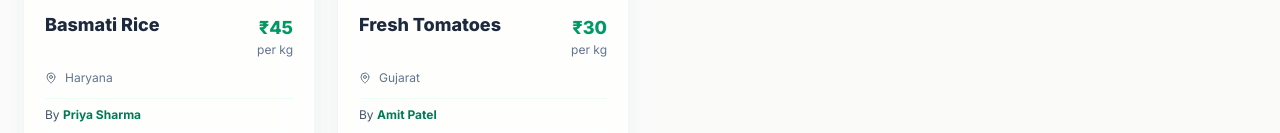
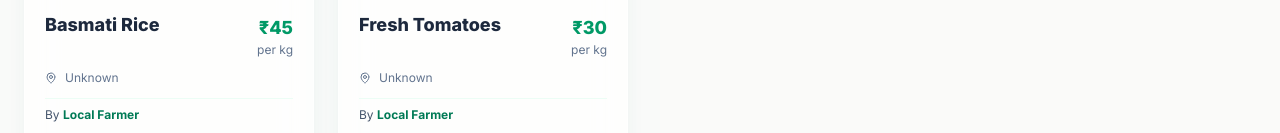
Before and after one commit to JAY-cloudbuster/SE_3-2, a React (Vite) app in the folder frontend/: page /marketplace in a window 1280 px wide. Shown: the part 805-938 px from the top of the page. Built offline with nearby package versions, Linux system fonts and the light colour scheme.

Commit message:
Crop listings reflected on buyer dashboard + UML sequence diagram in README

```diff
--- a/frontend/src/features/buyer/components/CropCard.jsx
+++ b/frontend/src/features/buyer/components/CropCard.jsx
@@ -19,11 +19,11 @@ export default function CropCard({ crop, onBuy }) {
     price: crop.price,
     quantity: crop.quantity || 100,
     quality: crop.quality || 'A',
-    farmerId: crop.farmer || 'farmer_1',
-    farmerName: crop.farmerName || 'Local Farmer',
-    farmerLocation: crop.city || 'Ettimadai',
+    farmerId: crop.farmer?._id || crop.farmer || 'farmer_1',
+    farmerName: crop.farmer?.name || 'Local Farmer',
+    farmerLocation: crop.farmer?.location || crop.location || 'Unknown',
     image: 'https://images.unsplash.com/photo-1500937386664-56d1dfef3854?w=400',
-    description: `Fresh ${crop.name} from ${crop.city || 'local farm'}`,
+    description: `Fresh ${crop.name} from ${crop.farmer?.location || crop.location || 'local farm'}`,
     available: true,
     negotiationEnabled: true,
   };
@@ -67,12 +67,12 @@ export default function CropCard({ crop, onBuy }) {
 
         <div className="flex items-center gap-2 text-xs text-slate-500">
           <MapPin size={12} />
-          <span className="line-clamp-1">{crop.city || 'Ettimadai'}</span>
+          <span className="line-clamp-1">{crop.farmer?.location || crop.location || 'Unknown'}</span>
         </div>
 
         <div className="pt-2 border-t border-emerald-50">
           <p className="text-xs text-slate-600 mb-3">
-            By <span className="font-bold text-emerald-700">{crop.farmerName || 'Local Farmer'}</span>
+            By <span className="font-bold text-emerald-700">{crop.farmer?.name || 'Local Farmer'}</span>
           </p>
 
           {/* Buy Now & Negotiate Buttons */}
--- a/frontend/src/pages/buyer/BuyerDashboard.jsx
+++ b/frontend/src/pages/buyer/BuyerDashboard.jsx
@@ -38,7 +38,7 @@ export default function BuyerDashboard() {
             x: Math.random() * 80,
             y: Math.random() * 80,
             crop: c.name,
-            village: c.city,
+            village: c.farmer?.location || c.location || 'Unknown',
           }))}
         />
       </section>
```
Also changed, not shown: 1 other file (tests, documents, lock files or other folders).
